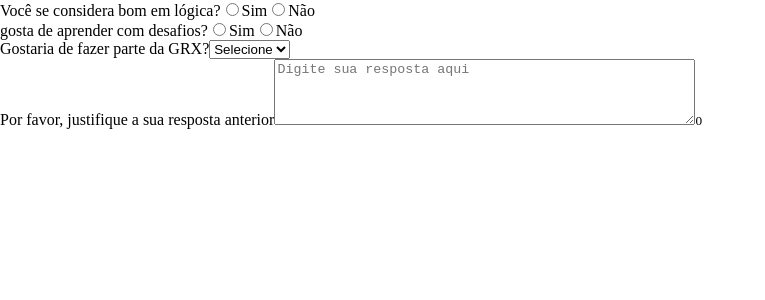
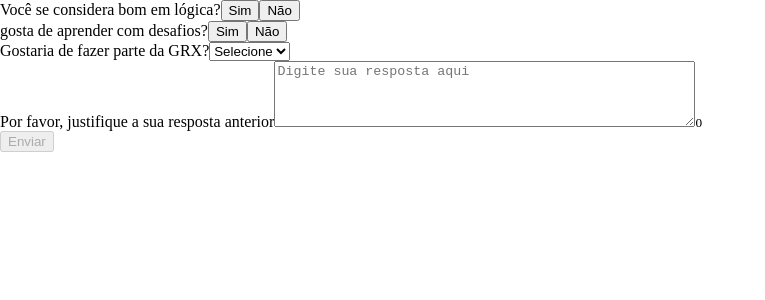
Before and after one commit to Thales-Daniel/desafio-coleta, a React (Create React App) app: page / in a window 1280 px wide. Shown: the top 300 px of the page, without its empty margins (0-765 px from the left). Built offline with nearby package versions, Linux system fonts and the light colour scheme.

Commit message:
fix: feito correçoes em alguns componentes

```diff
--- a/package.json
+++ b/package.json
@@ -6,6 +6,7 @@
     "@testing-library/jest-dom": "^5.16.4",
     "@testing-library/react": "^13.1.1",
     "@testing-library/user-event": "^13.5.0",
+    "prop-types": "^15.8.1",
     "react": "^18.1.0",
     "react-dom": "^18.1.0",
     "react-scripts": "5.0.1",
--- a/src/components/form/index.jsx
+++ b/src/components/form/index.jsx
@@ -1,14 +1,17 @@
-import React from 'react';
+import React, { useState } from 'react';
 import InputRadio from '../input';
 import Select from '../select';
 import TextArea from '../textArea';
 
 function Form() {
+  const [caracter, setCaracter] = useState({ valor: '', tamanho: 0 });
+
   return (
-    <form>
+    <form className="form">
       <InputRadio />
       <Select />
-      <TextArea />
+      <TextArea caracter={caracter} setCaracter={setCaracter} />
+      <button type="submit" disabled={!(caracter.tamanho >= 15 && caracter.tamanho <= 200)}>Enviar</button>
     </form>
   );
 }
--- a/src/components/input/index.jsx
+++ b/src/components/input/index.jsx
@@ -5,25 +5,13 @@ function InputRadio() {
     <div>
       <div>
         Você se considera bom em lógica?
-        <label htmlFor="perguntaUmSim">
-          <input type="radio" name="first" id="perguntaUmSim" value="Sim" />
-          Sim
-        </label>
-        <label htmlFor="perguntaUmNao">
-          <input type="radio" name="first" id="perguntaUmNao" value="Nao" />
-          Não
-        </label>
+        <button type="button">Sim</button>
+        <button type="button">Não</button>
       </div>
       <div>
         gosta de aprender com desafios?
-        <label htmlFor="perguntaDoisSim">
-          <input type="radio" name="second" id="perguntaDoisSim" value="Sim" />
-          Sim
-        </label>
-        <label htmlFor="perguntaDoisNao">
-          <input type="radio" name="second" id="perguntaDoisNao" value="Nao" />
-          Não
-        </label>
+        <button type="button">Sim</button>
+        <button type="button">Não</button>
       </div>
     </div>
   );
--- a/src/components/select/index.jsx
+++ b/src/components/select/index.jsx
@@ -5,8 +5,8 @@ function Select() {
     <div className="campo">
       Gostaria de fazer parte da GRX?
       <label htmlFor="respostasSelect">
-        <select id="respostasSelect" required>
-          <option selected disabled value="">Selecione</option>
+        <select id="respostasSelect" required defaultValue="default">
+          <option value="default" id="default" disabled>Selecione</option>
           <option>Sim</option>
           <option>Não</option>
           <option>Não sei</option>
--- a/src/components/textArea/index.jsx
+++ b/src/components/textArea/index.jsx
@@ -1,11 +1,10 @@
-import React, { useState } from 'react';
+import React from 'react';
+import PropTypes from 'prop-types';
 
-function TextArea() {
-  const [caracter, setCaracter] = useState(0);
-
+function TextArea({ caracter, setCaracter }) {
   const contador = (e) => {
-    const value = e.target.value.length;
-    setCaracter(value);
+    const { value } = e.target;
+    setCaracter({ value, tamanho: value.length });
   };
 
   return (
@@ -18,15 +17,20 @@ function TextArea() {
           rows="4"
           cols="50"
           placeholder="Digite sua resposta aqui"
-          className={caracter < 15 ? 'minimun' : 'maximun'}
+          className={caracter.tamanho < 15 ? 'minimun' : 'maximun'}
           onChange={(e) => contador(e)}
         />
       </label>
       <small>
-        {caracter}
+        {caracter.tamanho}
       </small>
     </div>
   );
 }
 
+TextArea.propTypes = {
+  caracter: PropTypes.object,
+  setCaracter: PropTypes.func,
+}.isRequired;
+
 export default TextArea;
```
Also changed, not shown: src/components/form/style.css (added).
